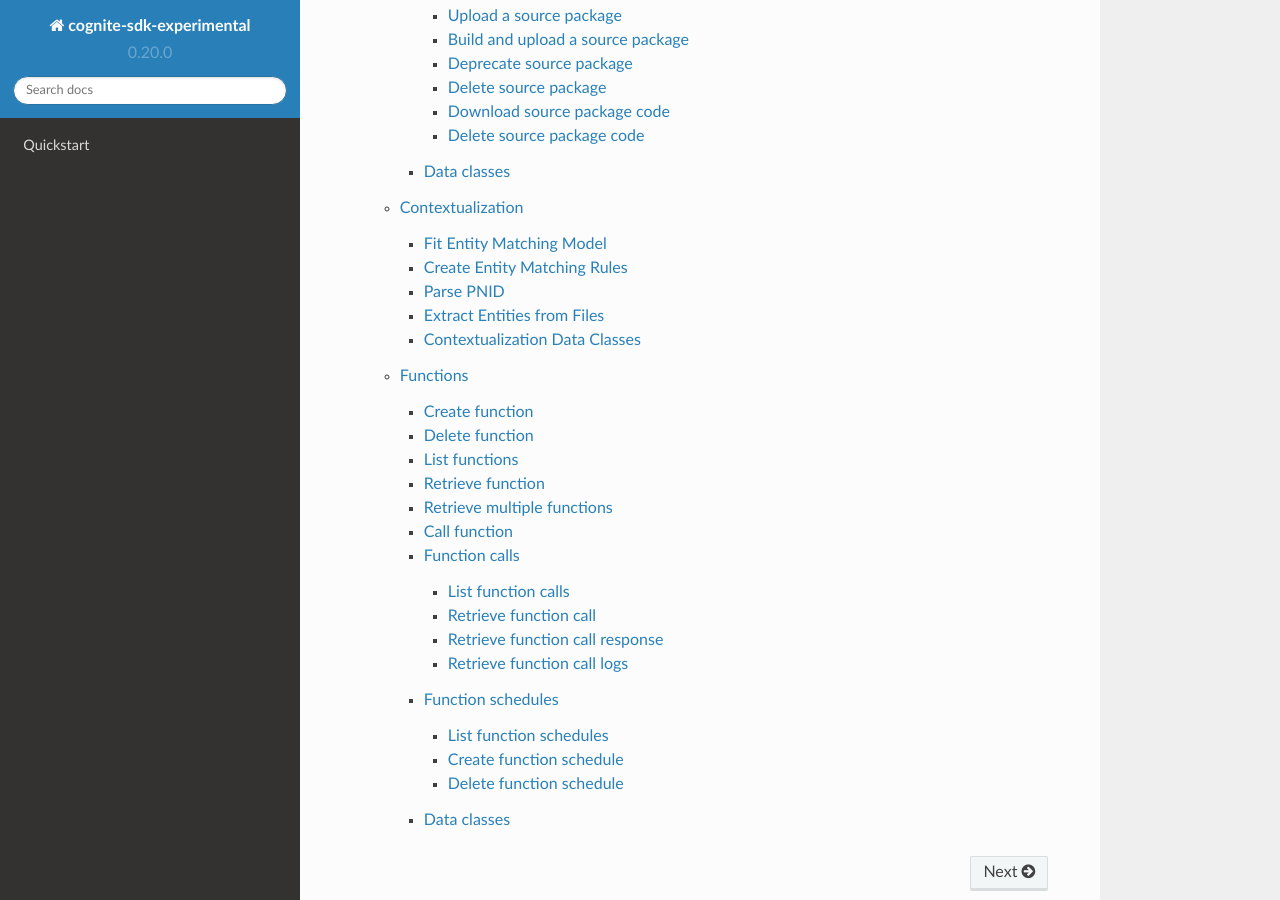
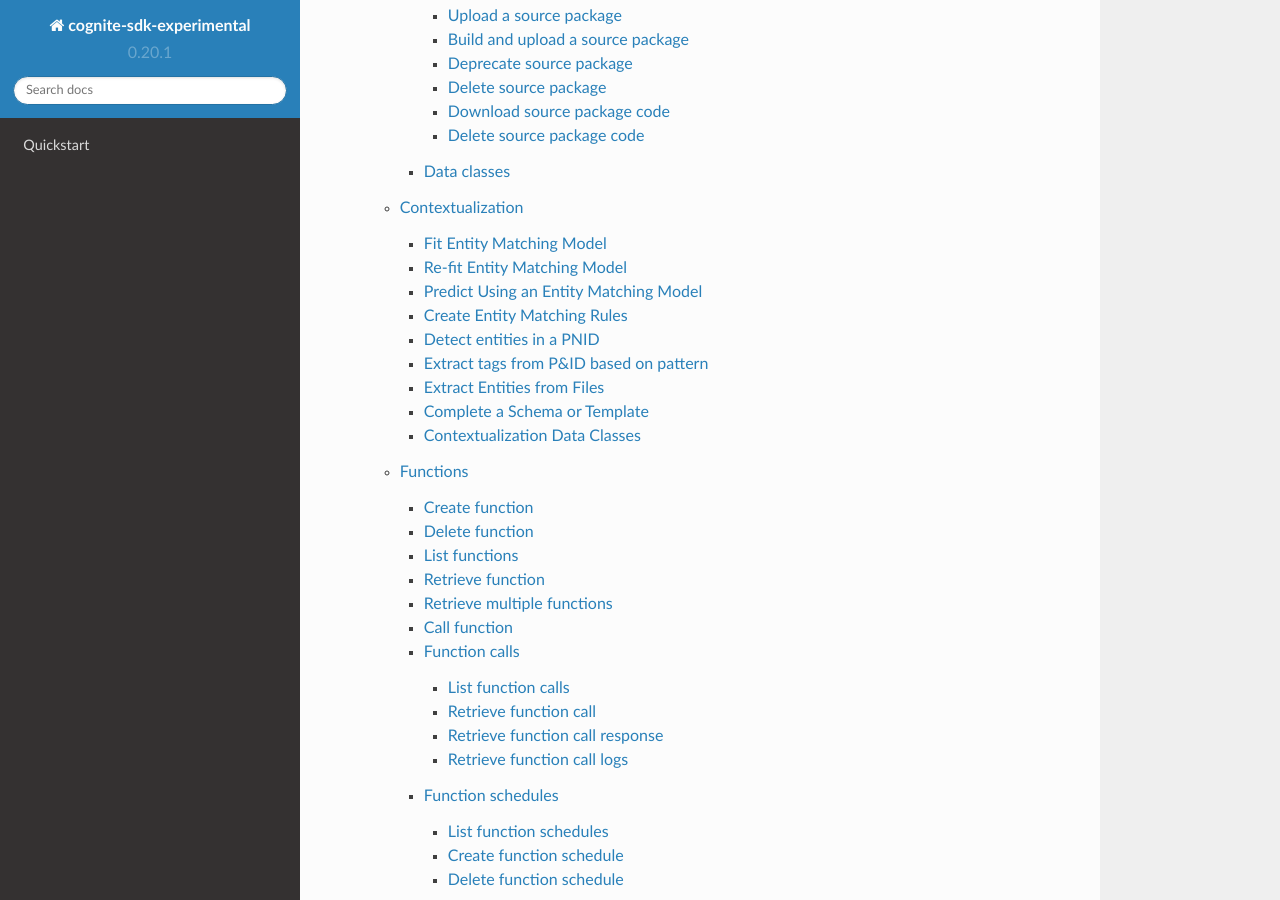
Before and after one commit to cognitedata/cognite-sdk-python-experimental, a Sphinx documentation site: the page built from docs/source/index.rst, in a window 1280 px wide and 900 px high, scrolled down 2328 px. Built offline with Sphinx 7.4.7 and the Read the Docs theme 2.0.0, drawn with Linux system fonts in a browser that asks for light colours.

Commit message:
update docs and fix em (#92)
* update docs

* complete missing

* fix em

* pnid doc parse going to be removed

```diff
--- a/docs/source/cognite.rst
+++ b/docs/source/cognite.rst
@@ -326,17 +326,33 @@
 ^^^^^^^^^^^^^^^^^^^^^^^^^
 .. automethod:: cognite.experimental._api.entity_matching.EntityMatchingAPI.fit
 
+Re-fit Entity Matching Model
+^^^^^^^^^^^^^^^^^^^^^^^^^
+.. automethod:: cognite.experimental._api.entity_matching.EntityMatchingAPI.refit
+
+Predict Using an Entity Matching Model
+^^^^^^^^^^^^^^^^^^^^^^^^^^^^^^^^^^^^^^
+.. automethod:: cognite.experimental._api.entity_matching.EntityMatchingAPI.predict
+
 Create Entity Matching Rules
 ^^^^^^^^^^^^^^^^^^^^^^^^^^^^
 .. automethod:: cognite.experimental._api.entity_matching.EntityMatchingAPI.create_rules
 
-Parse PNID
-^^^^^^^^^^
-.. automethod:: cognite.experimental._api.pnid_parsing.PNIDParsingAPI.parse
+Detect entities in a PNID
+^^^^^^^^^^^^^^^^^^^^^^^^^
+.. automethod:: cognite.experimental._api.pnid_parsing.PNIDParsingAPI.detect
+
+Extract tags from P&ID based on pattern
+^^^^^^^^^^^^^^^^^^^^^^^^^^^^^^^^^^^^^^^
+.. automethod:: cognite.experimental._api.pnid_parsing.PNIDParsingAPI.extract_pattern
 
 Extract Entities from Files
 ^^^^^^^^^^^^^^^^^^^^^^^^^^^
 .. automethod:: cognite.experimental._api.entity_extraction.EntityExtractionAPI.extract
+
+Complete a Schema or Template
+^^^^^^^^^^^^^^^^^^^^^^^^^^^^^
+.. automethod:: cognite.experimental._api.schema_completion.SchemaCompletionAPI.complete
 
 Contextualization Data Classes
 ^^^^^^^^^^^^^^^^^^^^^^^^^^^^^^
--- a/pyproject.toml
+++ b/pyproject.toml
@@ -1,6 +1,6 @@
 [tool.poetry]
 name = "cognite-sdk-experimental"
-version = "0.20.0"
+version = "0.20.1"
 description = "Experimental additions to the Python SDK"
 authors = ["Sander Land <sander.land@cognite.com>"]
 
```
Also changed, not shown: CHANGELOG.md (+4 -0 lines), 3 other files.
